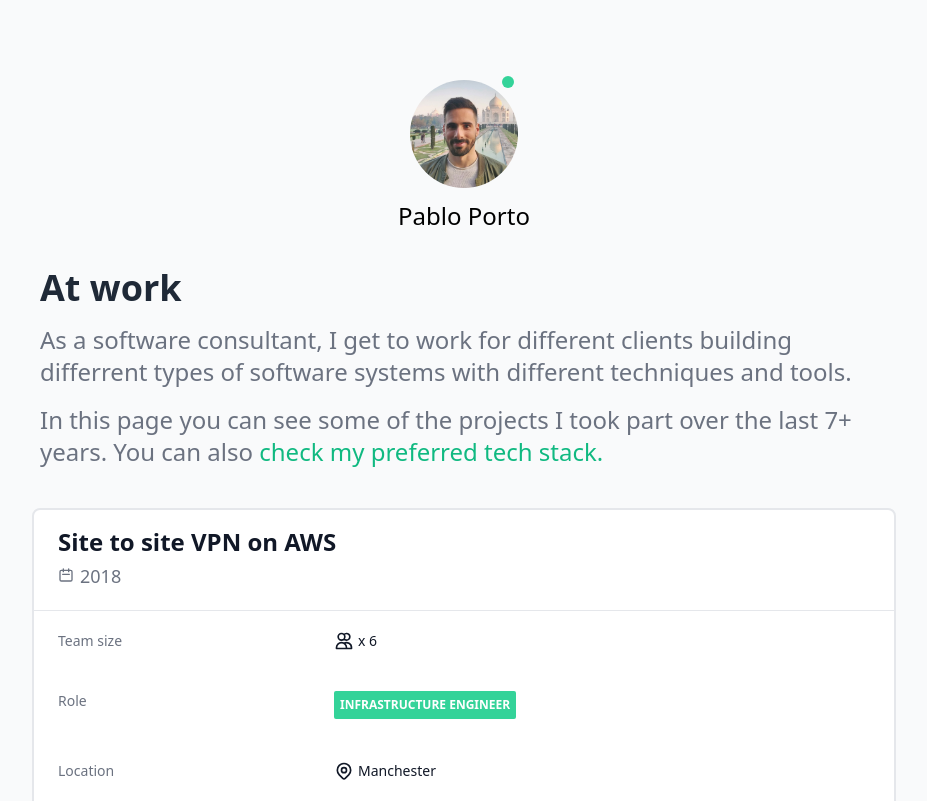
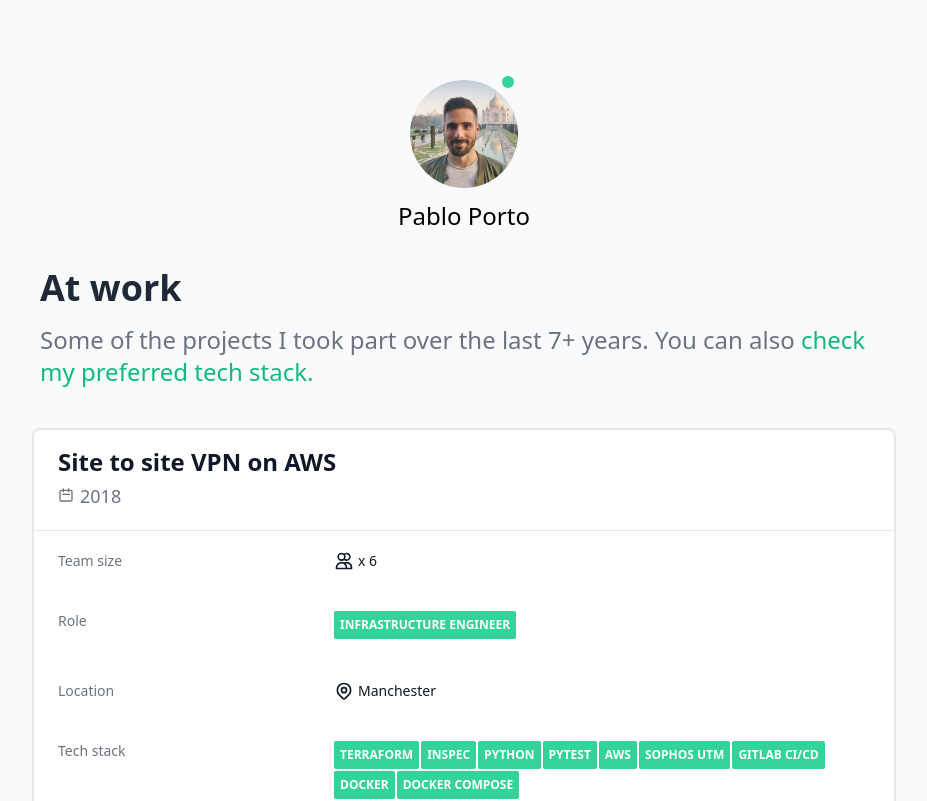
Before and after one commit to portovep/pabloporto.me, a Next.js app: page /working in a window 1280 px wide. Shown: the top 801 px of the page, without its empty margins (176-1103 px from the left). Built offline with nearby package versions, Linux system fonts and the light colour scheme; what @tailwindcss/typography would draw is missing.

Commit message:
Minor text tweaks and fixes

```diff
--- a/pages/stack/index.tsx
+++ b/pages/stack/index.tsx
@@ -9,8 +9,8 @@ export default function Stacks(): JSX.Element {
             <section className="mt-8 text-xl leading-6">
                 <SectionTitle text="My Stack" />
                 <SectionDescription>
-                    Some of the tools in my toolbox. They have become my sensible defaults to build
-                    different types of software products.
+                    Some of the tools in my toolbox. They are my sensible defaults to build
+                    different types of software systems.
                 </SectionDescription>
                 <ul className="flex flex-col mt-4">
                     <StackItem
--- a/pages/working/index.tsx
+++ b/pages/working/index.tsx
@@ -17,12 +17,7 @@ export default function Working({ allProjectData }: WorkingProps): JSX.Element {
                 <SectionTitle text="At work" />
                 <SectionDescription>
                     <p>
-                        As a software consultant, I get to work for different clients building
-                        differrent types of software systems with different techniques and tools.
-                    </p>
-                    <p>
-                        In this page you can see some of the projects I took part over the last 7+
-                        years. You can also
+                        Some of the projects I took part over the last 7+ years. You can also
                         <Link href="/stack">
                             <a
                                 className="text-emerald-500 hover:text-emerald-600 font-medium"
```
Also changed, not shown: public/images/stack/Typescript.svg.
